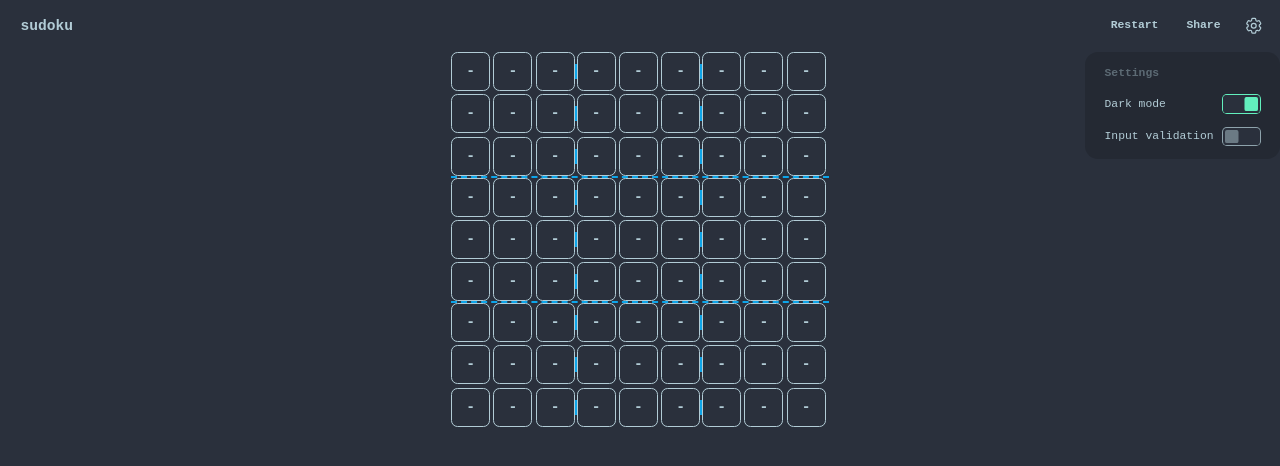
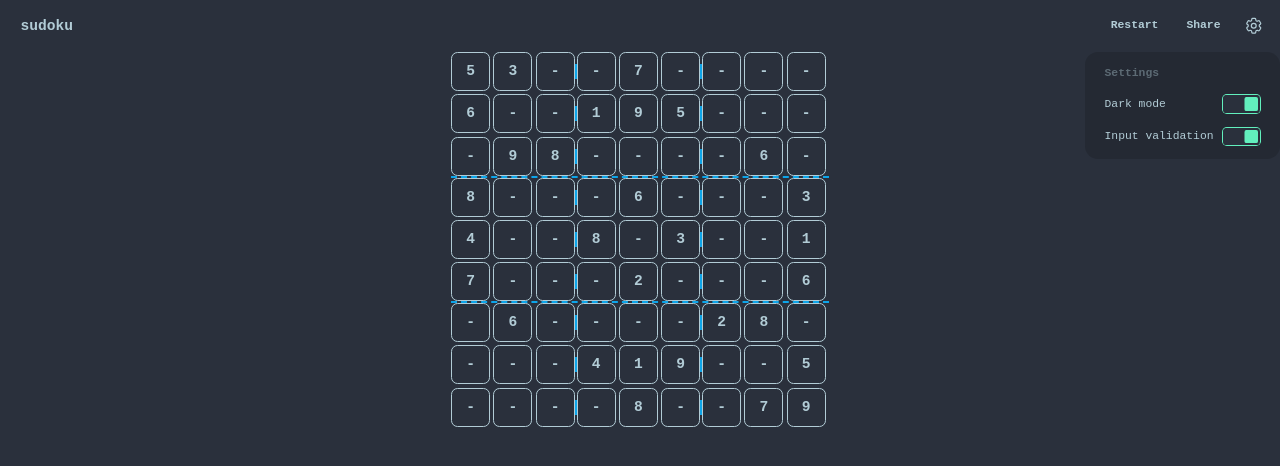
Before and after one commit to mrv1k/propersudoku, a SvelteKit app: page / in a window 1280 px wide. Shown: the top 466 px of the page. Built offline with nearby package versions, Linux system fonts and the light colour scheme.

Commit message:
restore & rework input validation

```diff
--- a/src/routes/+page.svelte
+++ b/src/routes/+page.svelte
@@ -4,6 +4,8 @@
   import { INPUT, GameState } from './GameState.svelte';
 
   const game = new GameState(settings);
+  $inspect(game.validNumbers);
+  $inspect(game.validNumbersSet);
 
   const handleKeyboardInput = (e: KeyboardEvent) => {
     if (!game.isAnyCellActive) {
@@ -73,8 +75,10 @@
   <div class="game-input mt-12" class:hidden={!game.isAnyCellActive}>
     <div class="game-input-numbers">
       {#each INPUT as key}
-        <!-- disabled={invalidNumberKeys.has(key)} -->
-        <button class="game-key" onclick={() => game.setCellValue(key)}>
+        <button
+          class="game-key"
+          disabled={!game.validNumbersSet.has(key)}
+          onclick={() => game.setCellValue(key)}>
           {key}
         </button>
       {/each}
--- a/src/routes/GameState.svelte.ts
+++ b/src/routes/GameState.svelte.ts
@@ -22,11 +22,13 @@ const emptyBoardRow = Array.from({ length: 9 }).map(() => X);
 const emptyBoard = Array.from({ length: 9 }).map(() => [...emptyBoardRow]);
 
 export class GameState {
-  userBoard = $state(emptyBoard);
+  userBoard = $state(initialBoard);
   userRow = $state(-1);
   userCol = $state(-1);
+  validNumbers: string[] = $state([])
 
   isAnyCellActive = $derived(!this.checkIsCellActive(-1, -1));
+  validNumbersSet = $derived(new Set(this.validNumbers.filter(v => v !== X)))
 
   settings: Settings
 
@@ -40,6 +42,10 @@ export class GameState {
     }
     this.userRow = rowIndex;
     this.userCol = colIndex;
+
+    if (this.settings.isValidateInput) {
+      this.findValidNumbers()
+    }
   }
 
   deselectCell() {
@@ -47,22 +53,56 @@ export class GameState {
     this.userCol = -1;
   };
 
-  setCellValue(key: string) {
-    if (this.settings.isValidateInput && !isValueValid(this.userBoard, this.userRow, this.userCol, key)) {
+  setCellValue(key: string): void {
+    if (!this.isAnyCellActive) {
       return
     }
 
-    this.userBoard[this.userRow][this.userCol] = String(key);
+    if (key !== X && this.settings.isValidateInput) {
+      if (!checkIsValueValid(this.userBoard, this.userRow, this.userCol, key)) {
+        return
+      }
+    }
+
+    this.userBoard[this.userRow][this.userCol] = key;
     this.deselectCell();
   };
 
   resetCellValue() {
-    this.userBoard[this.userRow][this.userCol] = X
-    this.deselectCell();
+    this.setCellValue(X)
   }
 
   checkIsCellActive(rowIndex: number, colIndex: number): boolean {
     return this.userRow === rowIndex && this.userCol === colIndex;
+  }
+
+  findValidNumbers(): void {
+    this.validNumbers = NUMBER_KEYS.slice()
+
+    const row = this.userRow
+    const col = this.userCol
+
+    const blockRow = Math.floor(row / 3) * 3;
+    const blockCol = Math.floor(col / 3) * 3;
+
+    for (let i = 0; i < 9; i++) {
+      // use isNaN? -- to avoid coupling to X and enable invalid row / col / square clarification
+      if (this.userBoard[row][i] !== X) {
+        const rowIndex = Number(this.userBoard[row][i]) - 1
+        this.validNumbers[rowIndex] = X
+      }
+      if (this.userBoard[i][col] !== X) {
+        const colIndex = Number(this.userBoard[i][col]) - 1
+        this.validNumbers[colIndex] = X
+      }
+
+      const curRow = blockRow + Math.floor(i / 3);
+      const curCol = blockCol + Math.floor(i % 3);
+      if (this.userBoard[curRow][curCol] !== X) {
+        const squareIndex = Number(this.userBoard[curRow][curCol]) - 1
+        this.validNumbers[squareIndex] = X
+      }
+    }
   }
 }
 
@@ -95,7 +135,7 @@ function dfs(board: Board) {
       for (let i = 1; i <= 9; i++) {
         const c = i.toString();
         // if that number is valid
-        if (isValueValid(board, row, col, c)) {
+        if (checkIsValueValid(board, row, col, c)) {
           board[row][col] = c;
           // continue search for that board, ret true if solution is reached
           if (dfs(board)) {
@@ -114,7 +154,7 @@ function dfs(board: Board) {
   return true;
 }
 
-function isValueValid(board: Board, row: number, col: number, value: string) {
+function checkIsValueValid(board: Board, row: number, col: number, value: string): boolean {
   const blockRow = Math.floor(row / 3) * 3;
   const blockCol = Math.floor(col / 3) * 3;
   for (let i = 0; i < 9; i++) {
@@ -134,23 +174,8 @@ function isValueValid(board: Board, row: number, col: number, value: string) {
   return true;
 }
 
-//const getArrNumbers = (arr = []) => arr.filter((n) => n !== X).map((n) => Number(n));
-//const check = (arr, n) => !arr.includes(n);
-//const getColNumbers = (col, board) => getArrNumbers(board.map((row) => row[col]));
-//const getRowNumbers = (row, board) => getArrNumbers(board[row]);
-//
-//const EMPTY_SET = new Set();
-//const findAlreadyUsedNumbers = () => {
-//  if (!isAnyCellActive) {
-//    return EMPTY_SET;
-//  }
-//
-//  const row = getRowNumbers(userRow, userBoard);
-//  const col = getColNumbers(userCol, userBoard);
-//  //const square = get3x3Numbers(userRow, userCol, userBoard);
-//  return new Set([...row, ...col, ...square].sort());
-//};
-//let invalidNumberKeys = $derived($settingInputValidation ? findAlreadyUsedNumbers() : EMPTY_SET);
+
+
 
 
 
--- a/src/routes/settings.svelte.ts
+++ b/src/routes/settings.svelte.ts
@@ -1,6 +1,6 @@
 export const settings = $state({
   isVisible: true,
-  isValidateInput: false,
+  isValidateInput: true,
   isDarkMode: true
 })
 
```
